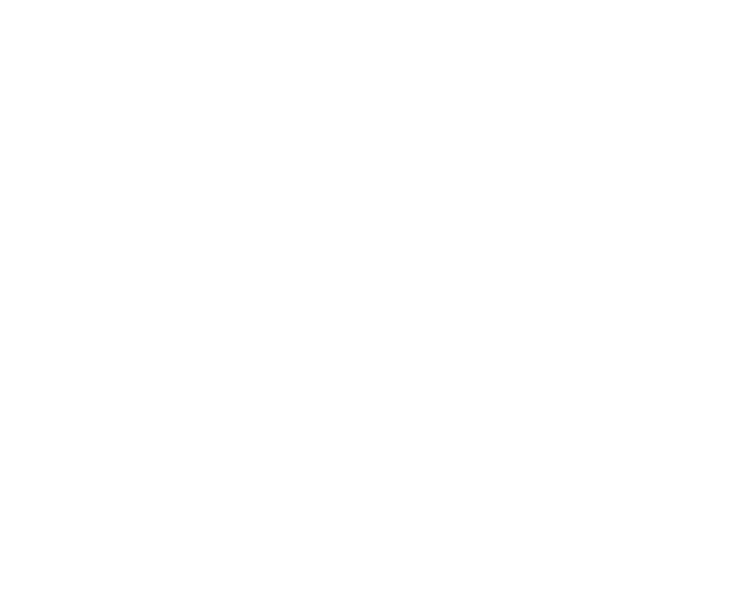
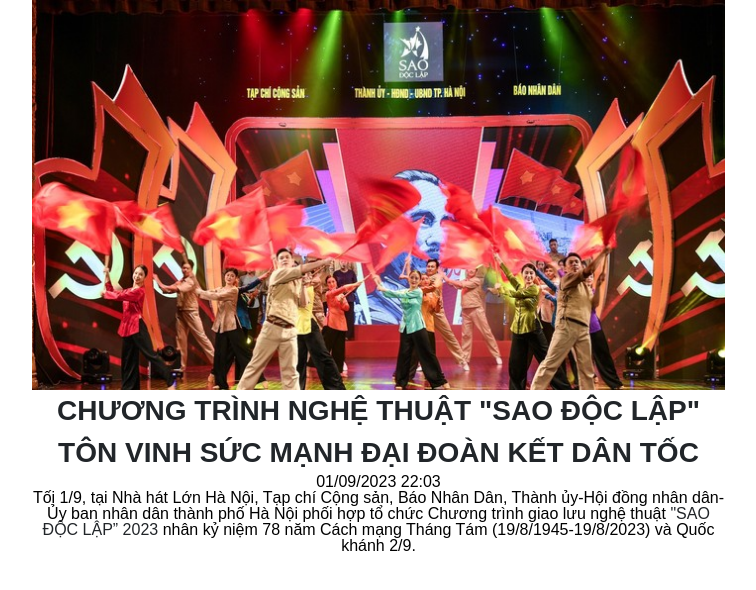
Before and after one commit to minhan1910/bao-nhan-dan-landing-page, a plain HTML site: page index.html in a window 1280 px wide. Shown: the top 590 px of the page, without its empty margins (282-1038 px from the left). Drawn offline with Linux system fonts and the light colour scheme.

Commit message:
init primary-content feature

```diff
--- a/css/common.css
+++ b/css/common.css
@@ -1,4 +1,24 @@
 .container {
-    width: 128.7rem;
-    max-width: 128.7rem;
+  width: 128.7rem;
+  max-width: 128.7rem;
 }
+
+* {
+  box-sizing: border-box;
+}
+
+img {
+  display: block;
+  width: 100%;
+}
+
+html {
+  /* 1rem = 10px */
+  font-size: 62.5%;
+}
+
+body {
+  font-family: sans-serif;
+  /* 16px */
+  font-size: 1.6rem;
+}
--- a/css/style.css
+++ b/css/style.css
@@ -1,20 +1,45 @@
-
-* {
-    box-sizing: border-box;
+.primary-content {
+  display: flex;
+  width: 128.7rem;
+  height: 156.301rem;
 }
 
-img {
-    display: block;
-    width: 100%;
+.main-content.main-content--primary {
+  width: 69.4rem;
+  text-align: center;
 }
 
-html {
-    /* 1rem = 10px */
-    font-size: 62.5%;
+/* .story-thumb {
+  box-shadow: 0 0 5px 0 rgba(0, 0, 0, 0.1) inset;
+} */
+
+.story-thumb a {
+  display: flex;
+  width: 100%;
+  height: 100%;
 }
 
-body {
-    font-family: sans-serif;
-    /* 16px */
-    font-size: 1.6rem;
+.sidebar-left {
+  width: 31.4rem;
+  padding-right: 16px;
 }
+
+.sidebar-right {
+  width: 28rem;
+  padding-left: 16px;
+}
+
+.story-name a {
+  font-weight: 700;
+  font-size: 28px;
+  text-decoration: none;
+  text-transform: uppercase;
+  color: #212529;
+  line-height: 4.2rem;
+}
+
+.story-sum a {
+  text-decoration: none;
+  text-transform: uppercase;
+  color: #212529;
+}
--- a/index.html
+++ b/index.html
@@ -1,26 +1,56 @@
 <!DOCTYPE html>
 <html lang="en">
   <head>
-    <meta charset="UTF-8">
-    <meta name="viewport" content="width=device-width, initial-scale=1.0">
+    <meta charset="UTF-8" />
+    <meta name="viewport" content="width=device-width, initial-scale=1.0" />
     <title>Bao Nhan Dan</title>
 
-    <link rel="stylesheet" href="css/reset.css">
-    <link rel="stylesheet" href="css/common.css">
-    <link rel="stylesheet" href="css/style.css">
+    <link rel="stylesheet" href="css/reset.css" />
+    <link rel="stylesheet" href="css/common.css" />
+    <link rel="stylesheet" href="css/style.css" />
   </head>
   <body>
     <header class="header">
       <nav class="main-nav"></nav>
     </header>
     <main>
-        <section class="region-logo">
-        </section>
+      <section class="region-logo"></section>
       <div class="wrap-time"></div>
       <div class="hot-news"></div>
       <section class="primary-content">
         <div class="sidebar-left"></div>
-            <div class="main-content main-content--primary"></div>
+        <div class="main-content main-content--primary">
+          <div class="highlight-top">
+            <div class="highlight-top--main">
+              <article class="story">
+                <figure class="story-thumb">
+                  <a href="#">
+                    <img
+                      src="./img/highlight-top--main.jpeg"
+                      alt="ca khuc giai phong Dien Bien"
+                    />
+                  </a>
+                </figure>
+                <h2 class="story-name">
+                  <a href="#">
+                    chương trình nghệ thuật "sao độc lập" tôn vinh sức mạnh đại
+                    đoàn kết dân tốc</a
+                  >
+                </h2>
+                <span class="story-time">01/09/2023 22:03</span>
+                <div class="story-sum">
+                  Tối 1/9, tại Nhà hát Lớn Hà Nội, Tạp chí Cộng sản, Báo Nhân
+                  Dân, Thành ủy-Hội đồng nhân dân-Ủy ban nhân dân thành phố Hà
+                  Nội phối hợp tổ chức Chương trình giao lưu nghệ thuật
+                  <a href="#">"Sao Độc lập” 2023 </a> nhân kỷ niệm 78 năm Cách
+                  mạng Tháng Tám (19/8/1945-19/8/2023) và Quốc khánh 2/9.
+                </div>
+              </article>
+            </div>
+            <div class="highlight-top--list"></div>
+          </div>
+          <div class="highlight-bottom"></div>
+        </div>
         <div class="sidebar-right"></div>
       </section>
       <section class="spot-story"></section>
@@ -40,7 +70,6 @@
       <section class="order-story"></section>
       <section class="slider-story"></section>
     </main>
-    <footer class="footer">
-    </footer>
+    <footer class="footer"></footer>
   </body>
 </html>
```
Also changed, not shown: img/highlight-top--main.jpeg (added). Lines whose indentation alone changed are shown as unchanged.
